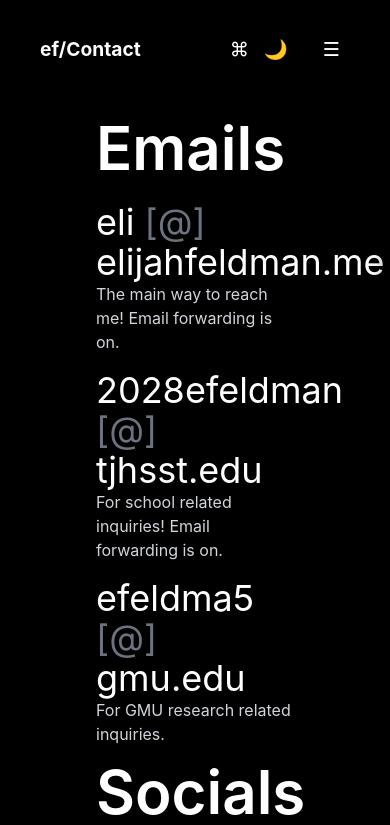
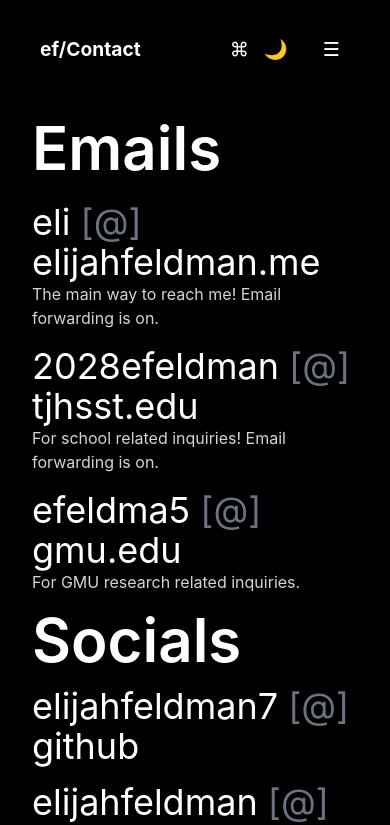
Before and after one commit to ElijahFeldman7/elijahfeldmanweb, a React (Create React App) app: page /contact in a window 390 px wide. Shown: the top 825 px of the page. Built offline with nearby package versions, Linux system fonts and the light colour scheme.

Commit message:
mobile friendly cards blog - contact -projects

```diff
--- a/src/pages/Blog.js
+++ b/src/pages/Blog.js
@@ -43,7 +43,7 @@ function Blog() {
 
         <div className="grid grid-cols-1 md:grid-cols-2 lg:grid-cols-3 gap-8">
           {filteredPosts.map(post => (
-            <Link to={`/blog/${post.uid}`} key={post.uid} className="bg-gray-800 rounded-lg overflow-hidden shadow-lg hover:shadow-2xl transition-shadow duration-300">
+            <Link to={`/blog/${post.uid}`} key={post.uid} className="bg-gray-800 rounded-lg overflow-hidden shadow-lg hover:shadow-2xl transition-shadow duration-300 max-w-sm mx-auto">
               <img src={post.image} alt={post.title} className="w-full h-48 object-cover"/>
               <div className="p-6">
                 <h2 className="text-2xl font-bold mb-2">{post.title}</h2>
--- a/src/pages/BlogPost.js
+++ b/src/pages/BlogPost.js
@@ -27,7 +27,7 @@ function BlogPost() {
           <h1 className="text-5xl font-bold">{post.title}<span style={{ color: '#1a85ff' }}>.</span></h1>
           <p className="text-gray-400 text-lg mt-2">{post.date} - {post.topic}</p>
         </div>
-        <img src={post.image} alt={post.title} className="w-full h-48 md:h-96 object-cover my-8 rounded-lg"/>
+        <img src={post.image} alt={post.title} className="w-full max-w-full h-auto my-8 rounded-lg"/>
         <div className="text-xl leading-relaxed" dangerouslySetInnerHTML={{ __html: postContent }} />
       </main>
     </div>
--- a/src/pages/Contact.js
+++ b/src/pages/Contact.js
@@ -5,8 +5,8 @@ import { Link } from 'react-router-dom';
 function Contact() {
   return (
     <div className="min-h-screen flex flex-col">
-      <main className="max-w-6xl text-left pt-0 pl-32 pr-4 flex-1 flex flex-col justify-start text-container">
-        <div className="mt-8 px-20 flex items-start justify-between">
+      <main className="max-w-6xl text-left pt-0 px-4 sm:pl-32 sm:pr-4 flex-1 flex flex-col justify-start text-container">
+        <div className="mt-8 px-4 sm:px-20 flex items-start justify-between">
           <div>
             <h1 className="text-6xl font-semibold flex text-left">
               <span className="left">Emails</span>
@@ -14,7 +14,7 @@ function Contact() {
           </div>
         </div>
 
-        <div className="mt-6 px-20">
+        <div className="mt-6 px-4 sm:px-20">
           <div style={{marginBottom: '1rem'}}>
             <a href="mailto:eli@elijahfeldman.me" className="text-base text-4xl text-white hover:underline hover:text-gray-400">eli <span className="text-gray-500">[@]</span> elijahfeldman.me</a>
             <p className="text-medium text-gray-300">The main way to reach me! Email forwarding is on.</p>
--- a/src/pages/Projects.js
+++ b/src/pages/Projects.js
@@ -25,7 +25,7 @@ function Projects() {
 
         <div className="space-y-12">
           <div id="bioblitz" className="grid grid-cols-1 md:grid-cols-3 gap-6 md:gap-12 items-start pt-12 border-t border-white">
-            <div className="md:col-span-2">
+            <div className="col-span-1 md:col-span-2">
               <p className="text-sm text-white mb-2">Feb 2025 - Present</p>
               <h3 className="text-xl font-bold text-white mb-3">BioBlitz</h3>
               <p className="text-white leading-relaxed mb-4">
@@ -47,7 +47,7 @@ function Projects() {
           </div>
 
           <div id="workflow" className="grid grid-cols-1 md:grid-cols-3 gap-6 md:gap-12 items-start pt-12 border-t border-white">
-            <div className="md:col-span-2">
+            <div className="col-span-1 md:col-span-2">
               <p className="text-sm text-white mb-2">2024</p>
               <h3 className="text-xl font-bold text-white mb-3">Workflow</h3>
               <p className="text-white leading-relaxed mb-4">
```
